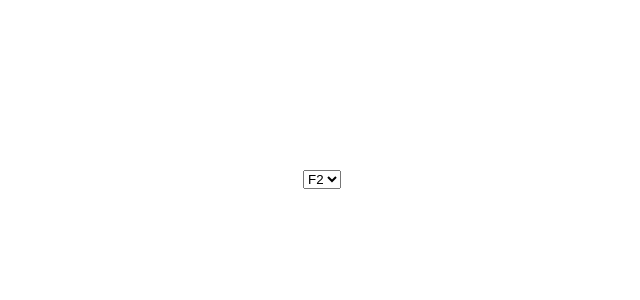
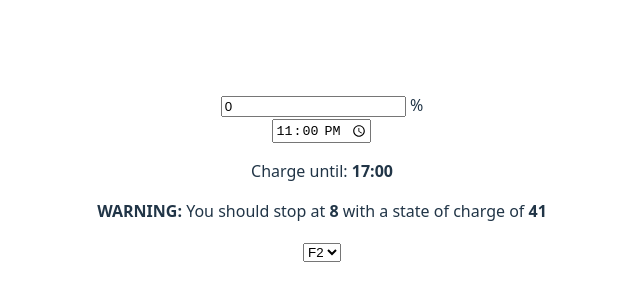
Before and after one commit to rondey/charge_schedule, a Vue app: page / in a window 1280 px wide. Shown: the part 222-522 px from the top of the page, without its empty margins (318-958 px from the left). Built offline with nearby package versions, Linux system fonts and the light colour scheme.

Commit message:
The program now is logically completed

```diff
--- a/package.json
+++ b/package.json
@@ -9,6 +9,7 @@
     "preview": "vite preview"
   },
   "dependencies": {
+    "date-fns": "^4.1.0",
     "vue": "^3.5.22"
   },
   "devDependencies": {
@@ -18,5 +19,6 @@
     "typescript": "~5.9.3",
     "vite": "^7.1.7",
     "vue-tsc": "^3.1.0"
-  }
+  },
+  "packageManager": "yarn@1.22.22+sha512.a6b2f7906b721bba3d67d4aff083df04dad64c399707841b7acf00f6b133b7ac24255f2652fa22ae3534329dc6180534e98d17432037ff6fd140556e2bb3137e"
 }
--- a/src/App.vue
+++ b/src/App.vue
@@ -1,9 +1,9 @@
 <script setup lang="ts">
-import HelloWorld from './components/HelloWorld.vue'
+import Calculator from './components/Calculator.vue'
 import RateSelector from './components/RateSelector.vue'
 </script>
 
 <template>
-  <!-- <HelloWorld msg="Vite + Vue" /> -->
+  <Calculator />
   <RateSelector />
 </template>
--- /dev/null
+++ b/src/components/Calculator.vue
@@ -0,0 +1,82 @@
+<script setup lang="ts">
+import { onMounted, ref, watchEffect } from 'vue'
+import { format, roundToNearestMinutes, setHours, setMinutes, addMinutes, nextMonday, differenceInMinutes } from "date-fns"
+import { useRate } from '../composables/rates'
+
+const percentage = ref(0)
+const { rate } = useRate()
+const dateStart = ref(new Date())
+const dateEnd = ref(new Date())
+const percentageHourSuggested = ref(0)
+
+const maxPercentage = 80
+const hourlyPercentage = 4.43
+
+function roundToHalfHour(date: Date): Date {
+  return roundToNearestMinutes(date, { nearestTo: 30 })
+}
+
+function setTime(date: Date, hours: number, minutes: number = 0): Date {
+  return setHours(setMinutes(date, minutes), hours)
+}
+
+function calculateEndDate(): void {
+  const minutelyPercentage = hourlyPercentage / 60
+  const totalMinutes = Math.floor((maxPercentage - percentage.value) / minutelyPercentage)
+
+
+  dateEnd.value = roundToHalfHour(addMinutes(dateStart.value, totalMinutes))
+  if (dateEnd.value.getHours() + (dateEnd.value.getMinutes() > 0 ? 1 : 0) > rate.value.endHour && !(rate.value.holydays.includes(dateEnd.value.getDay()))) {
+    // Calculate the percentage of battery charged until the rate end hour
+    const minutesUntilEndHour = differenceInMinutes(dateEnd.value, setTime(dateEnd.value, rate.value.endHour))
+    percentageHourSuggested.value = 80 - Math.floor(minutesUntilEndHour * minutelyPercentage)
+  } else {
+    percentageHourSuggested.value = 0
+  }
+}
+
+watchEffect(() => {
+  calculateEndDate()
+})
+
+onMounted(() => {
+  // const now = new Date()
+  // const now = setHours(new Date(), 1) // For testing purposes, set current time to 01:xx
+  const now = nextMonday(new Date()) // For testing purposes, set current time to next Monday
+
+  const nowHours = now.getHours()
+  if (nowHours > 23 || nowHours < rate.value.endHour) {
+    // Round up to nearest half hour (e.g., 00:00, 00:30, 01:00, etc.)
+    dateStart.value = roundToHalfHour(now)
+  } else {
+    // Set to 23:00 today
+    dateStart.value = setTime(now, 23, 0)
+  }
+});
+
+
+
+</script>
+
+<template>
+  <div>
+    <input type="number" id="percentage" v-model.number="percentage" /> %
+  </div>
+  <div>
+    <input type="time" id="dateStart" :value="format(dateStart, 'HH:mm')" @input="event => {
+      const inputValue = (event.target as HTMLSelectElement).value;
+      const [hours, minutes] = inputValue.split(':').map(Number);
+      dateStart = roundToHalfHour(setTime(new Date(), hours || 0, minutes || 0));
+    }" />
+  </div>
+  <p>Charge until: <b>{{ format(dateEnd, "HH:mm") }}</b></p>
+
+  <p v-if="percentageHourSuggested > 0"><b>WARNING:</b> You should
+    stop at <b>{{ rate.endHour }}</b> with a state of charge of <b>{{ percentageHourSuggested }}</b></p>
+</template>
+
+<style scoped>
+.read-the-docs {
+  color: #888;
+}
+</style>
--- a/src/components/RateSelector.vue
+++ b/src/components/RateSelector.vue
@@ -5,12 +5,10 @@ const { rate, setRate } = useRate();
 </script>
 
 <template>
-  <select
-    id="rate_selector"
-    :value="rate.name"
-    @change="event => setRate((event.target as HTMLSelectElement).value)"
-  >
-    <option>F2</option>
-    <option>F3</option>
-  </select>
+  <div>
+    <select id="rate_selector" :value="rate.name" @change="event => setRate((event.target as HTMLSelectElement).value)">
+      <option>F2</option>
+      <option>F3</option>
+    </select>
+  </div>
 </template>
--- a/src/composables/rates.ts
+++ b/src/composables/rates.ts
@@ -24,14 +24,13 @@ export class Rate {
 export const F2 = new Rate("F2", 19, 8, [0, 6]);
 export const F3 = new Rate("F3", 23, 7, [0]);
 
+const rate = ref<Rate>(F2);
+
 // by convention, composable function names start with "use"
 export function useRate(): {
   rate: Ref<Rate>;
   setRate: (newRate: string) => void;
 } {
-  // state encapsulated and managed by the composable
-  const rate = ref<Rate>(F2);
-
   // a composable can update its managed state over time.
   function setRate(newRate: string) {
     if (newRate === "F2") {
@@ -47,11 +46,15 @@ export function useRate(): {
   });
 
   onMounted(() => {
-    const localRate = localStorage.getItem("name");
+    const localRate = localStorage.getItem("rate");
     if (localRate === "F3") {
       rate.value = F3;
     } else {
       rate.value = F2;
+    }
+
+    if (!localRate) {
+      localStorage.setItem("rate", rate.value.name);
     }
   });
 
```
Also changed, not shown: src/components/HelloWorld.vue (deleted, +0 -41 lines), 1 other file (tests, documents, lock files or other folders).
